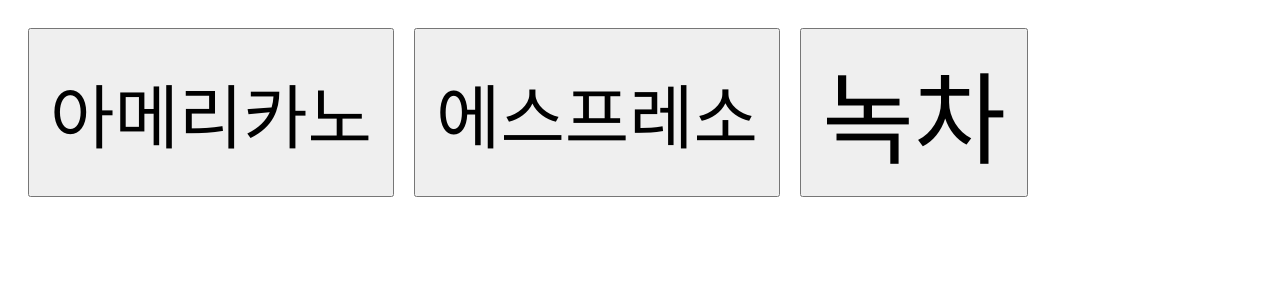
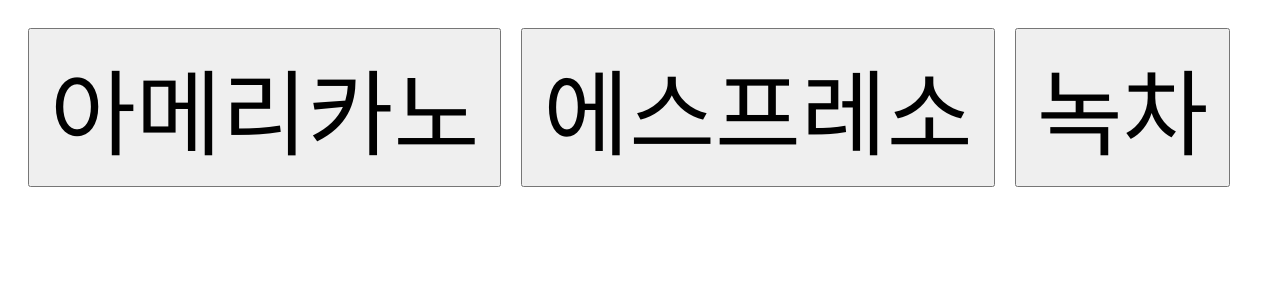
Before and after one commit to yh90minopdgklm/david, a Flask app: page /menu in a window 1280 px wide. Shown: the top 300 px of the page. Run offline with Flask 3, Linux system fonts and the light colour scheme.

Commit message:
Fix: 메뉴 버튼 사이즈 수정
change coffee and tea button size to 70pt

Resolves: #2

```diff
--- a/david/templates/menu.html
+++ b/david/templates/menu.html
@@ -15,11 +15,11 @@
         }
 
         .tea {
-            font-size: 100px;
+            font-size: 70pt;
         }
 
         .coffee {
-            font-size: 70px;
+            font-size: 70pt;
         }
 
         button:hover {
```
